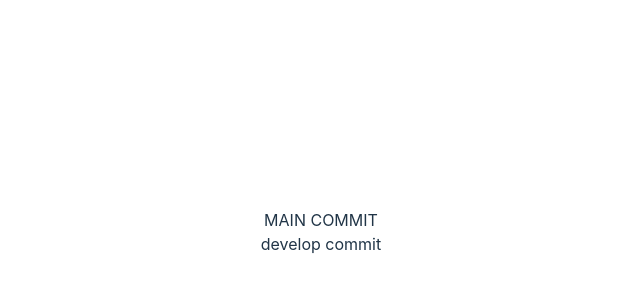
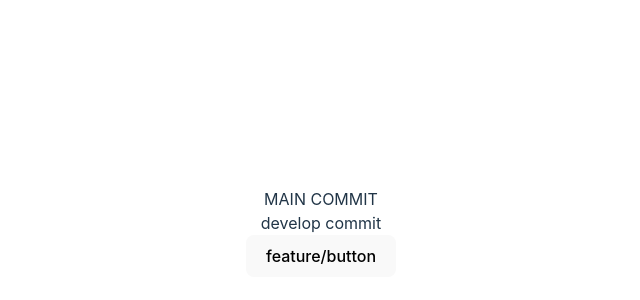
Before and after one commit to nakosta/test_github, a React (Vite) app: page / in a window 1280 px wide. Shown: the part 168-468 px from the top of the page, without its empty margins (319-959 px from the left). Built offline with nearby package versions, Linux system fonts and the light colour scheme.

Commit message:
feature/button

```diff
--- a/src/App.tsx
+++ b/src/App.tsx
@@ -5,6 +5,7 @@ function App() {
     <>
       <div>MAIN COMMIT</div>
       <div>develop commit</div>
+      <button>feature/button</button>
     </>
   );
 }
```
